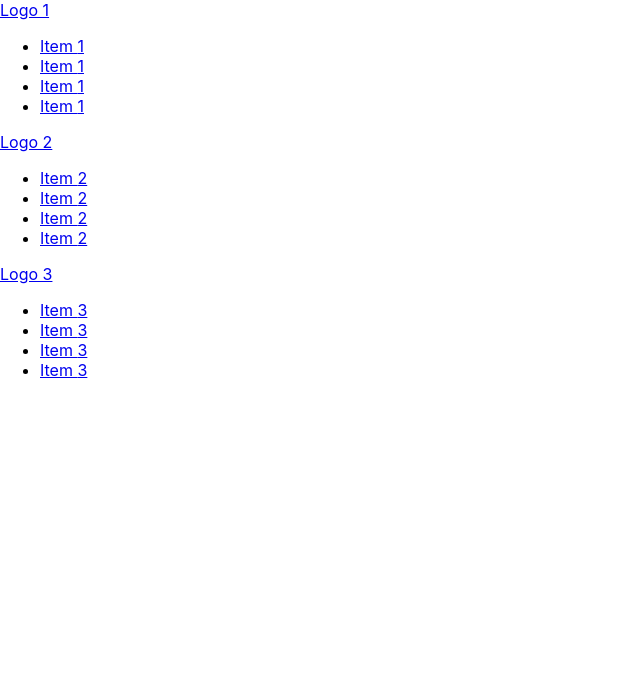
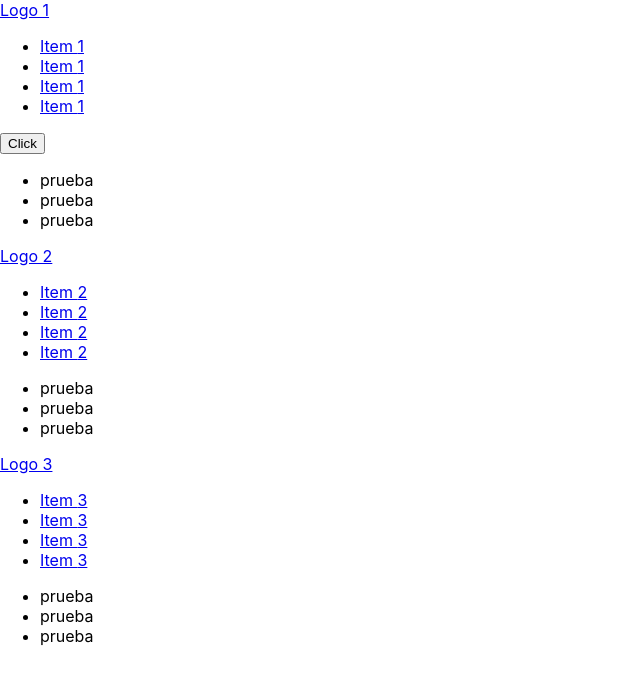
Before and after one commit to OzkrMebasser/Curso-react, a React (Create React App) app in the folder curso-react/: page / in a window 1280 px wide. Shown: the top 684 px of the page, without its empty margins (0-640 px from the left). Built offline with nearby package versions, Linux system fonts and the light colour scheme.

Commit message:
Asesoria

```diff
--- a/curso-react/src/App.js
+++ b/curso-react/src/App.js
@@ -1,14 +1,24 @@
-import React from "react";
+import React, { useEffect } from "react";
 
 //COMPONENTS
 import Header from "./components/Header";
 
 const App = () => {
+  useEffect(() => {
+    sessionStorage.setItem(
+      "persona",
+      JSON.stringify({ nombre: "daniel", edad: 25 })
+    );
+
+    console.log(JSON.parse(sessionStorage.getItem("persona")));
+  }, []);
+
   return (
-    <div className="App">
-      <Header titulo="Logo 1" numero="1" classCss="header1" />
-      <Header titulo="Logo 2" numero="2" classCss="header2" />
-      <Header titulo="Logo 3" numero="3" classCss="header3" />
+    <div className="App" id="">
+      <Header titulo="Logo 1" numero="1" classCss="header1" isModal={true} />
+      {/* const Header = ({titulo: "Logo 1", numero: "1", classCss: "header1", otraProp: "texto"}) => {return jsx} */}
+      <Header titulo="Logo 2" numero="2" classCss="header2" otraProp="texto" />
+      <Header titulo="Logo 3" numero="3" classCss="header3" otraProp="texto" />
     </div>
   );
 };
--- a/curso-react/src/components/Header.jsx
+++ b/curso-react/src/components/Header.jsx
@@ -1,8 +1,13 @@
 import React from "react";
-
-const Header = ({ titulo, numero, classCss }) => {
+import Listado from "./Listado";
+const Header = ({ titulo, numero, classCss, isModal }) => {
+  //props <--- {titulo: "Logo 1", numero: "1", classCss: "header1", otraProp: "texto"}
+  //props.propiedad
   //   const { titulo, item } = props;
   //   console.log(props);
+  const handleClick = () => {
+    alert(" Si funciona");
+  };
   return (
     <header className={classCss}>
       <a href="#">{titulo}</a>
@@ -20,6 +25,8 @@ const Header = ({ titulo, numero, classCss }) => {
           <a href="#">Item {numero}</a>
         </li>
       </ul>
+      {isModal ? <button onClick={handleClick}>Click</button> : null}
+      <Listado />
     </header>
   );
 };
--- /dev/null
+++ b/curso-react/src/components/Listado.jsx
@@ -0,0 +1,13 @@
+import React from "react";
+
+const Listado = () => {
+  return (
+    <ul>
+      <li>prueba</li>
+      <li>prueba</li>
+      <li>prueba</li>
+    </ul>
+  );
+};
+
+export default Listado;
```
